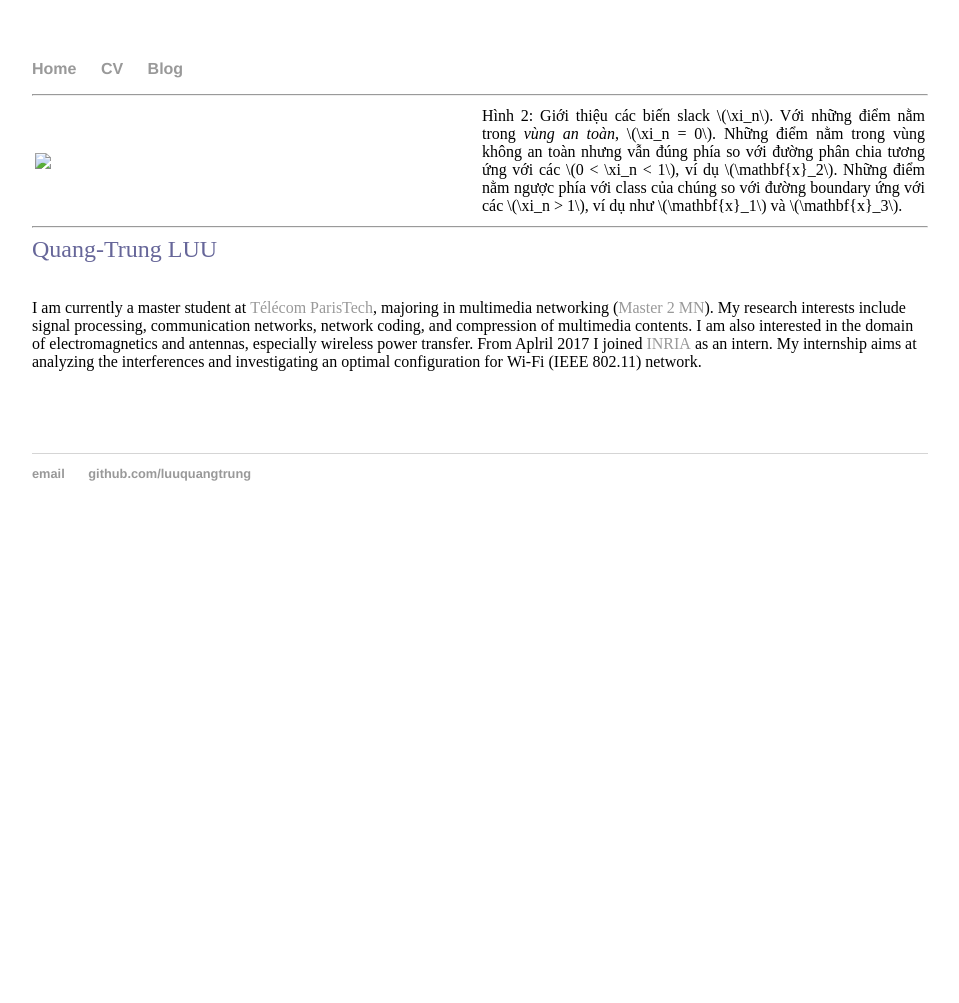
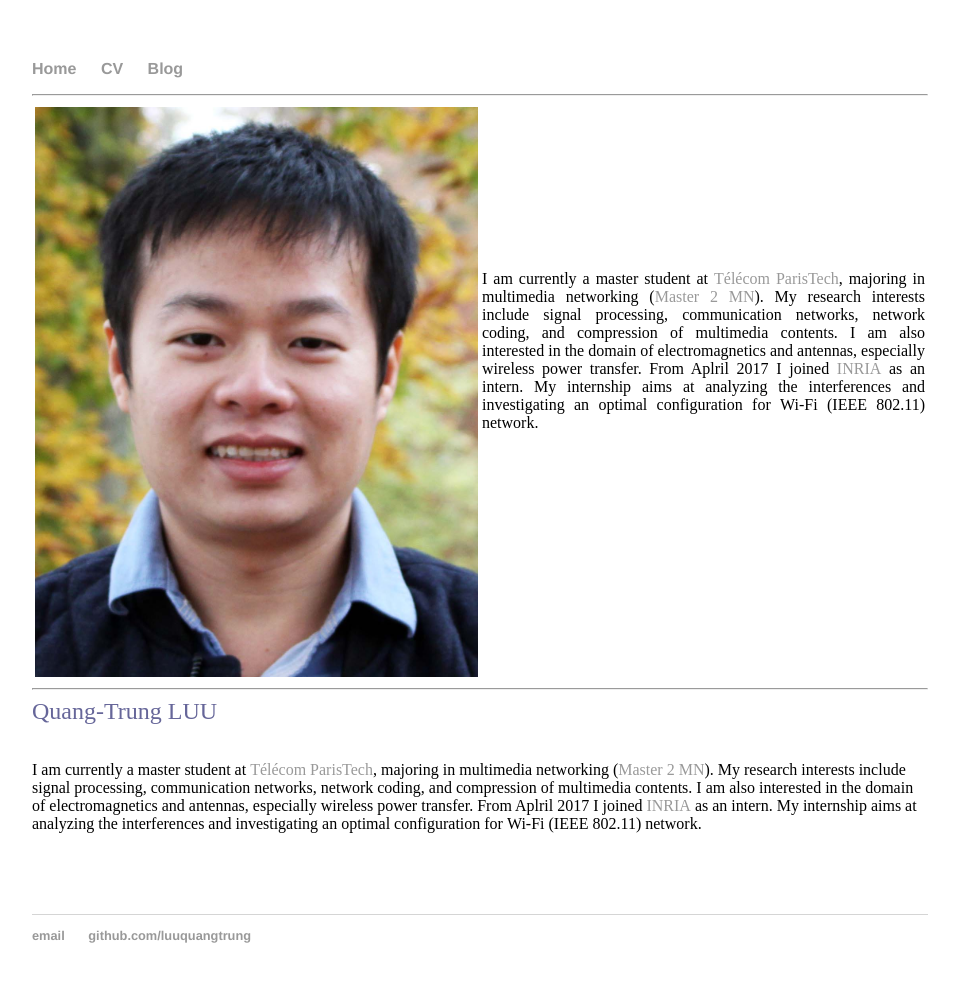
Before and after one commit to luuquangtrung/luuquangtrung.github.io_v1, a Jekyll site: the page built from index.html, in a window 1280 px wide. Shown: the whole page, without its empty margins (160-1119 px from the left). Built offline with Jekyll 4.4.1, drawn with Linux system fonts in a browser that asks for light colours; before the commit the page ends 900 px from its top, so only the background shows below that.

Commit message:
Update index.html

```diff
--- a/index.html
+++ b/index.html
@@ -8,11 +8,12 @@ title: Quang-Trung Luu
 <table width = "100%" style = "border: 0px solid white; align = center">
    <tr >
         <td width="40%" style = "border: 0px solid white" align = "">
-        <img style="display:block;" width = "100%" src = "/assets/profile/cv3_small.jpg">
+        <img style="display:block;" width = "100%" src = "/asset/profile/cv3_small.jpg">
         </td>
 
         <td width="40%" style = "border: 0px solid white" align = "justify">
-        Hình 2: Giới thiệu các biến slack \(\xi_n\). Với những điểm nằm trong <em>vùng an toàn</em>, \(\xi_n = 0\). Những điểm nằm trong vùng không an toàn nhưng vẫn đúng phía so với đường phân chia tương ứng với các \(0 < \xi_n < 1\), ví dụ \(\mathbf{x}_2\). Những điểm nằm ngược phía với class của chúng so với đường boundary ứng với các \(\xi_n > 1\), ví dụ như \(\mathbf{x}_1\) và \(\mathbf{x}_3\).
+        I am currently a master student at&nbsp;<a href="http://www.telecom-paristech.fr/" target="_blank" rel="nofollow">T&eacute;l&eacute;com ParisTech</a>, majoring in multimedia networking (<a href="https://www.universite-paris-saclay.fr/fr/formation/master/m2-multimedia-networking-mn#presentation-m2" target="_blank" rel="nofollow">Master 2 MN</a>). My research interests include signal processing, communication networks, network coding, and compression of multimedia contents. I am also interested in the domain of electromagnetics and antennas, especially wireless power transfer. From Aplril 2017 I joined <a href="https://team.inria.fr/dante/">INRIA</a>&nbsp;as an intern. My internship aims at analyzing the interferences&nbsp;and investigating an optimal configuration for&nbsp;Wi-Fi (IEEE 802.11) network.&nbsp;</div>
+<p>&nbsp;</p>
         </td>
     </tr>
 
```
